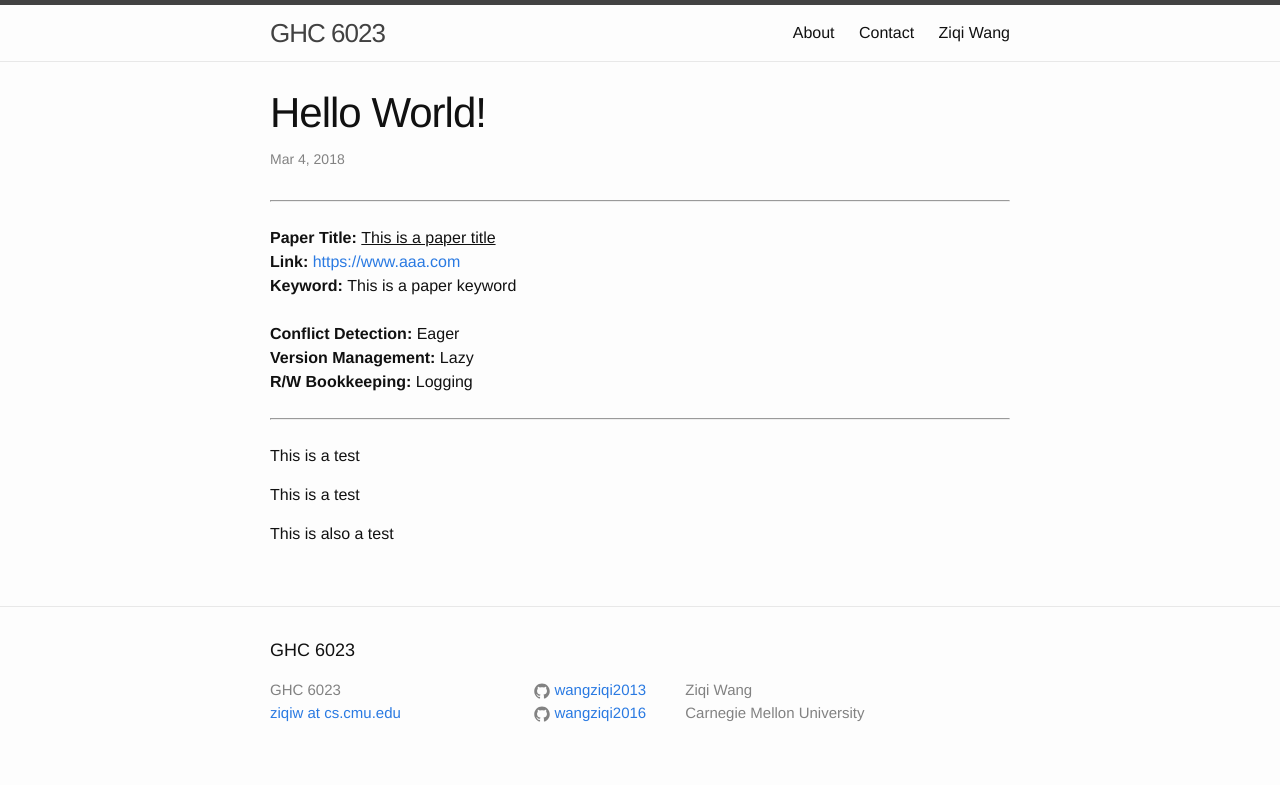
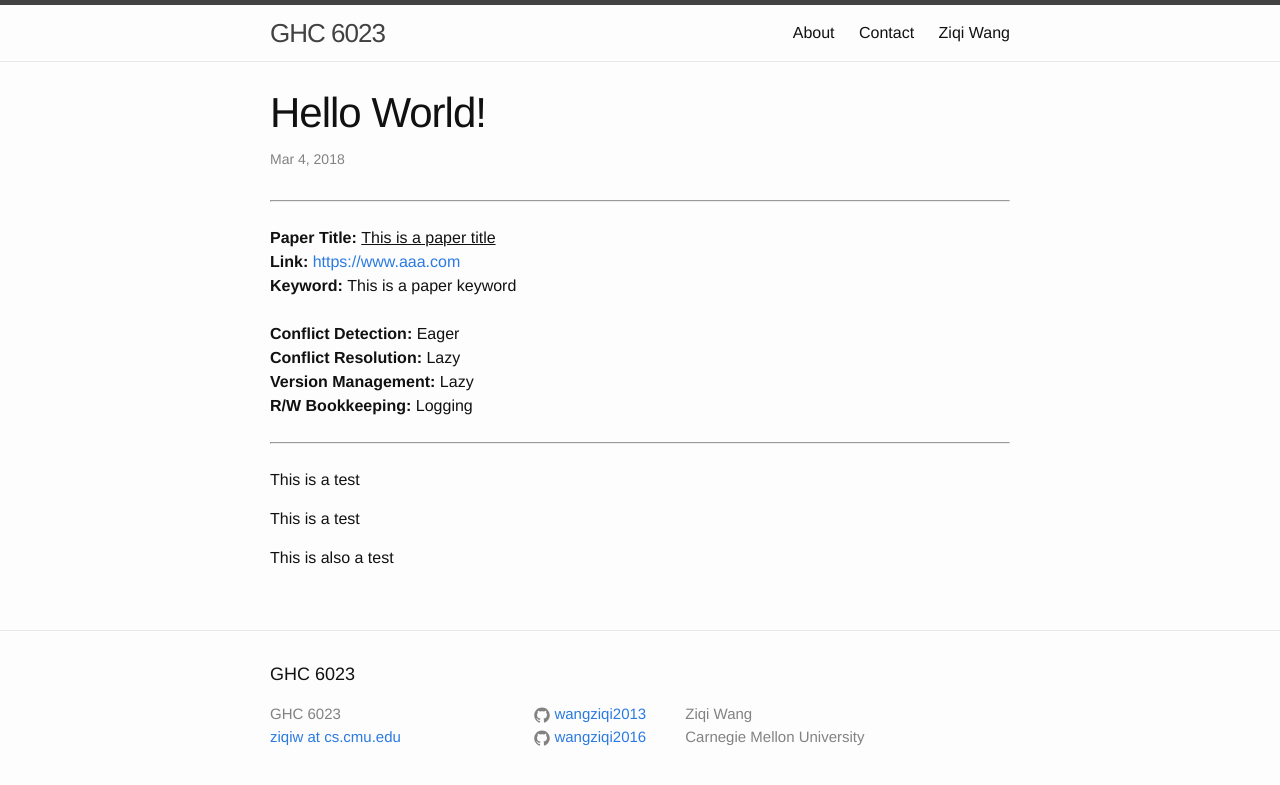
Before and after one commit to wangziqi2013/wangziqi2013.github.io, a Jekyll site: the page built from _posts/2018-03-03-my-first-post.markdown, in a window 1280 px wide. Shown: the top 785 px of the page. Built offline with Jekyll 4.4.1, drawn with Linux system fonts in a browser that asks for light colours.

Commit message:
Adding conflict resolution

```diff
--- a/_layouts/paper-summary.html
+++ b/_layouts/paper-summary.html
@@ -19,6 +19,10 @@ layout: default
         <strong>Conflict Detection: </strong> {{ page.htm_cd }}<br />
       {% endif %}
 
+      {% if page.htm_cr %}
+        <strong>Conflict Resolution: </strong> {{ page.htm_cr }}<br />
+      {% endif %}
+
       {% if page.version_mgmt %}
         <strong>Version Management: </strong> {{ page.version_mgmt }}<br />
       {% endif %}
@@ -27,7 +31,7 @@ layout: default
         <strong>R/W Bookkeeping: </strong> {{ page.rw_set }}<br />
       {% endif %}
 
-      {% if page.htm_cd or page.version_mgmt or page.rw_set %}
+      {% if page.htm_cd or page.htm_cr or page.version_mgmt or page.rw_set %}
         <br />
       {% endif %}
     <hr />
--- a/_posts/2018-03-03-my-first-post.markdown
+++ b/_posts/2018-03-03-my-first-post.markdown
@@ -8,6 +8,7 @@ paper_link: https://www.aaa.com
 paper_keyword: This is a paper keyword
 rw_set: Logging
 htm_cd: Eager
+htm_cr: Lazy
 version_mgmt: Lazy
 ---
 This is a test
```
